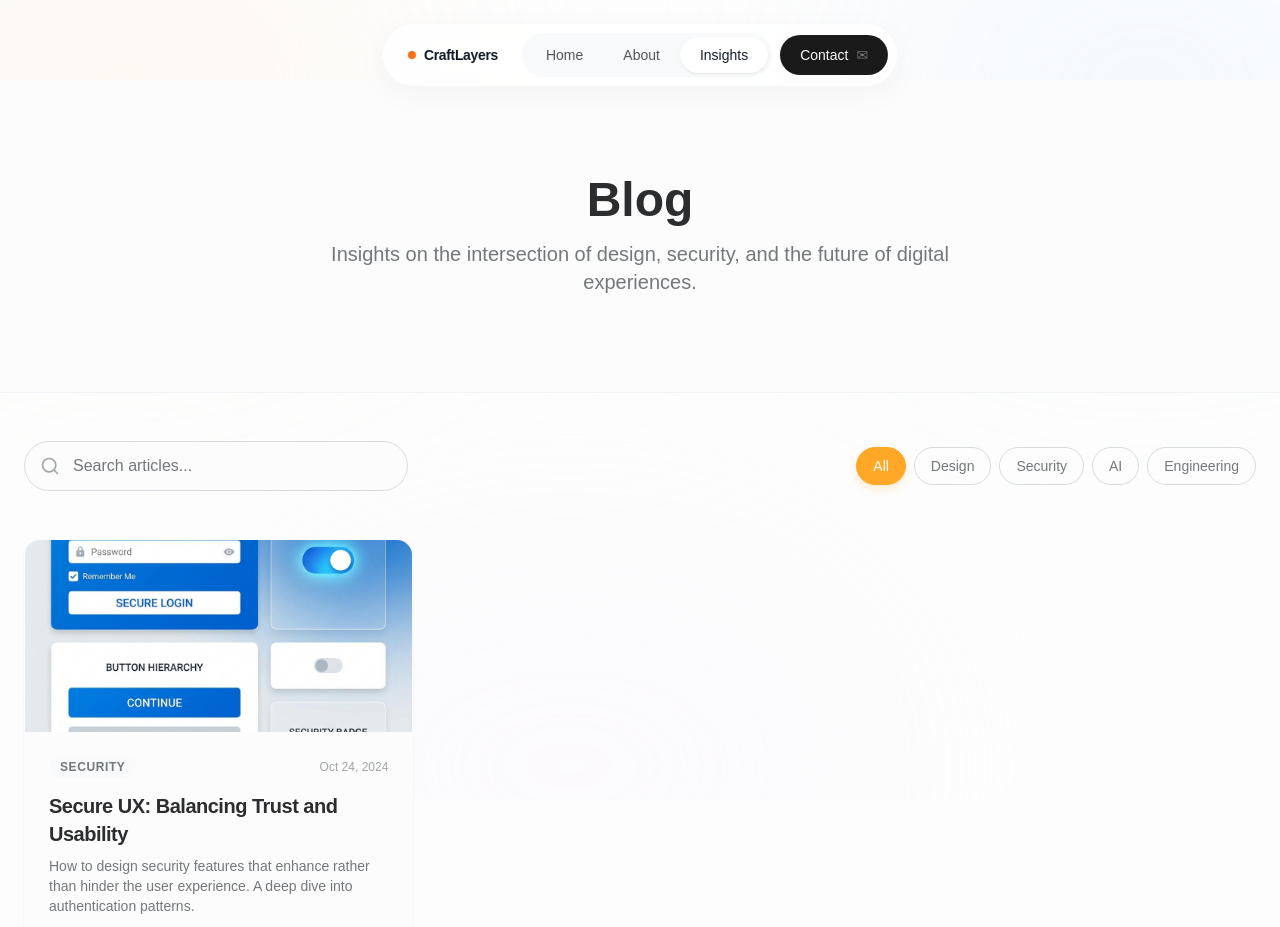
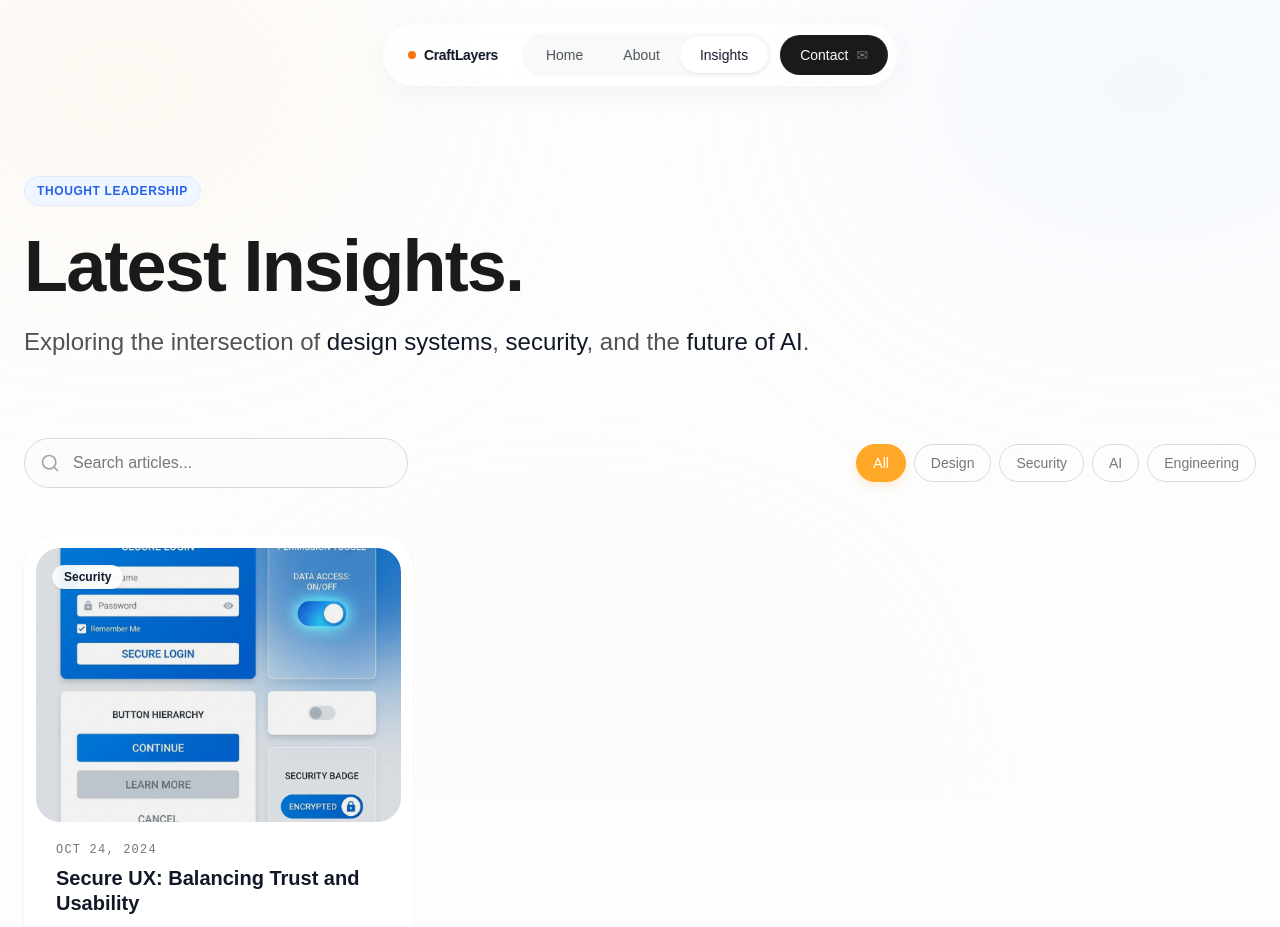
Before and after one commit to Hariteja-CL/craftlayers, a React (Vite) app: page /blog in a window 1280 px wide. Shown: the top 927 px of the page. Built offline with nearby package versions, Linux system fonts and the light colour scheme.

Commit message:
feat(pages): redesign Insights page and BlogCard to match Gemini aesthetics

```diff
--- a/src/components/portfolio/BlogCard.tsx
+++ b/src/components/portfolio/BlogCard.tsx
@@ -1,7 +1,7 @@
 
 import { ArrowRight } from 'lucide-react';
 import { Link } from 'react-router-dom';
-import { Card, CardContent, CardDescription, CardFooter, CardHeader, CardTitle } from '../ui/Card';
+import { Card } from '../ui/Card';
 import { Badge } from '../ui/Badge';
 
 interface BlogCardProps {
@@ -16,38 +16,40 @@ interface BlogCardProps {
 export function BlogCard({ title, excerpt, category, date, slug, imageUrl }: BlogCardProps) {
     return (
         <Link to={slug} className="block group h-full">
-            <Card className="h-full flex flex-col overflow-hidden border-transparent hover:border-primary-main-400 transition-all duration-300">
+            <Card className="h-full flex flex-col p-3 bg-white rounded-[2rem] border-0 shadow-sm hover:shadow-2xl hover:-translate-y-1 transition-all duration-300">
                 {imageUrl && (
-                    <div className="w-full h-48 overflow-hidden bg-surface-subtle">
+                    <div className="w-full aspect-[4/3] overflow-hidden rounded-[1.5rem] relative">
+                        <div className="absolute inset-0 bg-black/5 group-hover:bg-transparent transition-colors duration-300 z-10" />
                         <img
                             src={imageUrl}
                             alt={title}
-                            className="w-full h-full object-cover transition-transform duration-500 group-hover:scale-105"
+                            className="w-full h-full object-cover transition-transform duration-700 group-hover:scale-105"
                         />
+                        <div className="absolute top-4 left-4 z-20">
+                            <Badge variant="secondary" className="bg-white/90 backdrop-blur-md text-gray-900 shadow-sm border-0 font-semibold px-3 py-1">
+                                {category}
+                            </Badge>
+                        </div>
                     </div>
                 )}
 
-                <CardHeader className="pb-2">
-                    <div className="flex justify-between items-center mb-2">
-                        <Badge variant="secondary" className="text-xs uppercase tracking-wider">{category}</Badge>
-                        <span className="text-xs text-content-tertiary">{date}</span>
+                <div className="flex flex-col flex-grow p-5 space-y-4">
+                    <div className="space-y-2 flex-grow">
+                        <div className="text-xs font-mono text-gray-400 uppercase tracking-widest">
+                            {date}
+                        </div>
+                        <h3 className="text-xl font-bold text-gray-900 leading-tight group-hover:text-primary-main-400 transition-colors">
+                            {title}
+                        </h3>
+                        <p className="text-gray-500 text-sm leading-relaxed line-clamp-3">
+                            {excerpt}
+                        </p>
                     </div>
-                    <CardTitle className="text-xl group-hover:text-primary-main-400 transition-colors">
-                        {title}
-                    </CardTitle>
-                </CardHeader>
 
-                <CardContent className="flex-grow">
-                    <CardDescription className="line-clamp-3">
-                        {excerpt}
-                    </CardDescription>
-                </CardContent>
-
-                <CardFooter className="pt-0">
-                    <div className="flex items-center text-sm font-medium text-primary-main-400 gap-1 group-hover:gap-2 transition-all">
-                        Read Article <ArrowRight className="h-4 w-4" />
+                    <div className="flex items-center text-sm font-bold text-gray-900 group-hover:text-primary-main-400 gap-2 transition-all pt-2">
+                        Read Insight <ArrowRight className="h-4 w-4 transition-transform group-hover:translate-x-1" />
                     </div>
-                </CardFooter>
+                </div>
             </Card>
         </Link>
     );
--- a/src/pages/blog/BlogListing.tsx
+++ b/src/pages/blog/BlogListing.tsx
@@ -19,27 +19,34 @@ const BLOG_POSTS = [
 export function BlogListing() {
     return (
         <div className="space-y-12 pb-20">
-            {/* Blog Hero */}
-            <section className="bg-surface border-b border-border-muted py-16 md:py-24">
-                <div className="container mx-auto px-6 max-w-container text-center">
-                    <h1 className="text-4xl md:text-5xl font-extrabold text-content-primary mb-4">
-                        Blog
+            {/* Insights Hero (Aligned with Home Hero) */}
+            <section className="px-6 pt-12 pb-8 md:pt-24 max-w-container mx-auto">
+                <div className="max-w-4xl">
+                    <div className="inline-flex items-center gap-2 px-3 py-1.5 rounded-full bg-blue-50 border border-blue-100 mb-6">
+                        <span className="text-xs font-bold text-blue-600 tracking-wider uppercase">Thought Leadership</span>
+                    </div>
+                    <h1 className="text-5xl md:text-7xl font-extrabold tracking-tight leading-[1.1] mb-6 text-[#1A1A1A]">
+                        Latest Insights.
                     </h1>
-                    <p className="text-xl text-content-secondary max-w-2xl mx-auto">
-                        Insights on the intersection of design, security, and the future of digital experiences.
+                    <p className="text-xl md:text-2xl text-gray-500 leading-relaxed font-medium">
+                        Exploring the intersection of <span className="text-gray-900">design systems</span>, <span className="text-gray-900">security</span>, and the <span className="text-gray-900">future of AI</span>.
                     </p>
                 </div>
             </section>
 
             {/* Content Container */}
             <section className="container mx-auto px-6 max-w-container">
-                {/* Search & Filter */}
-                <SearchFilterBar />
+                {/* Search & Filter - keeping functionality, styles might need tweak later */}
+                <div className="mb-12">
+                    <SearchFilterBar />
+                </div>
 
                 {/* Blog Grid */}
                 <div className="grid grid-cols-1 md:grid-cols-2 lg:grid-cols-3 gap-8">
                     {BLOG_POSTS.map((post) => (
-                        <BlogCard key={post.id} {...post} />
+                        <div key={post.id} className="h-full">
+                            <BlogCard {...post} />
+                        </div>
                     ))}
                 </div>
             </section>
```
